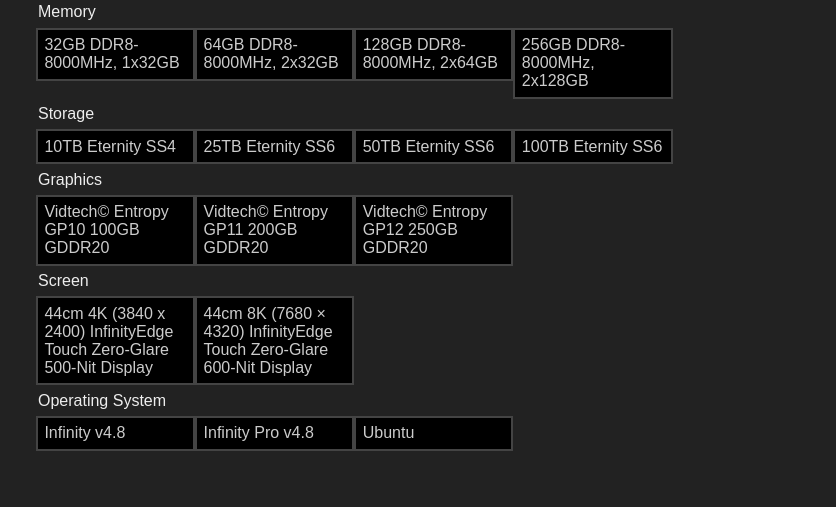
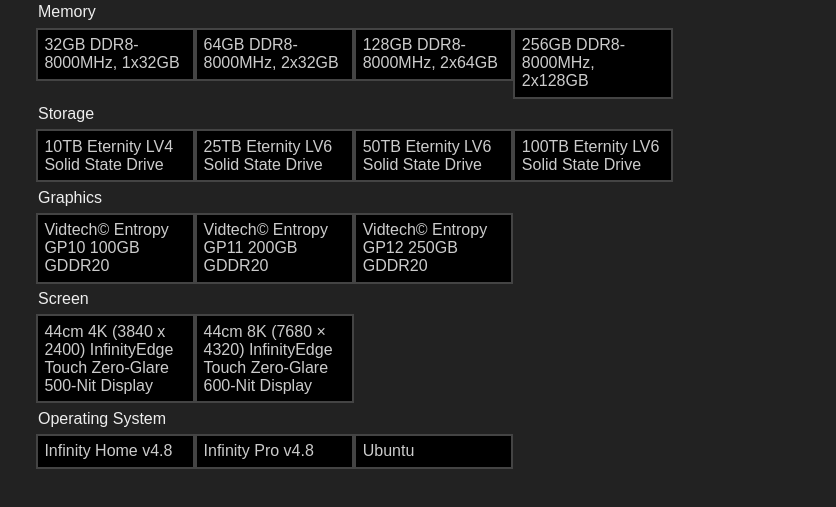
Before and after one commit to zachjensz/customise-laptop-form, a plain HTML site: page index.html in a window 1280 px wide. Shown: the part 305-812 px from the top of the page, 444-1280 px from the left. Drawn offline with Linux system fonts and the light colour scheme.

Commit message:
Teaked fictional specs

```diff
--- a/index.html
+++ b/index.html
@@ -168,7 +168,7 @@
                                     value="storage-10TB"
                                 />
                                 <label for="storage-10TB"
-                                    >10TB Eternity SS4</label
+                                    >10TB Eternity LV4 Solid State Drive</label
                                 >
                             </div>
                             <div class="formbox">
@@ -179,7 +179,7 @@
                                     value="storage-25TB"
                                 />
                                 <label for="storage-25TB"
-                                    >25TB Eternity SS6</label
+                                    >25TB Eternity LV6 Solid State Drive</label
                                 >
                             </div>
                             <div class="formbox">
@@ -190,7 +190,7 @@
                                     value="storage-50TB"
                                 />
                                 <label for="storage-50TB"
-                                    >50TB Eternity SS6</label
+                                    >50TB Eternity LV6 Solid State Drive</label
                                 >
                             </div>
                             <div class="formbox">
@@ -201,7 +201,7 @@
                                     value="storage-100TB"
                                 />
                                 <label for="storage-100TB"
-                                    >100TB Eternity SS6</label
+                                    >100TB Eternity LV6 Solid State Drive</label
                                 >
                             </div>
                         </fieldset>
@@ -279,7 +279,9 @@
                                     id="os-infinity"
                                     value="os-infinity"
                                 />
-                                <label for="os-infinity">Infinity v4.8</label>
+                                <label for="os-infinity"
+                                    >Infinity Home v4.8</label
+                                >
                             </div>
                             <div class="formbox">
                                 <input
```
